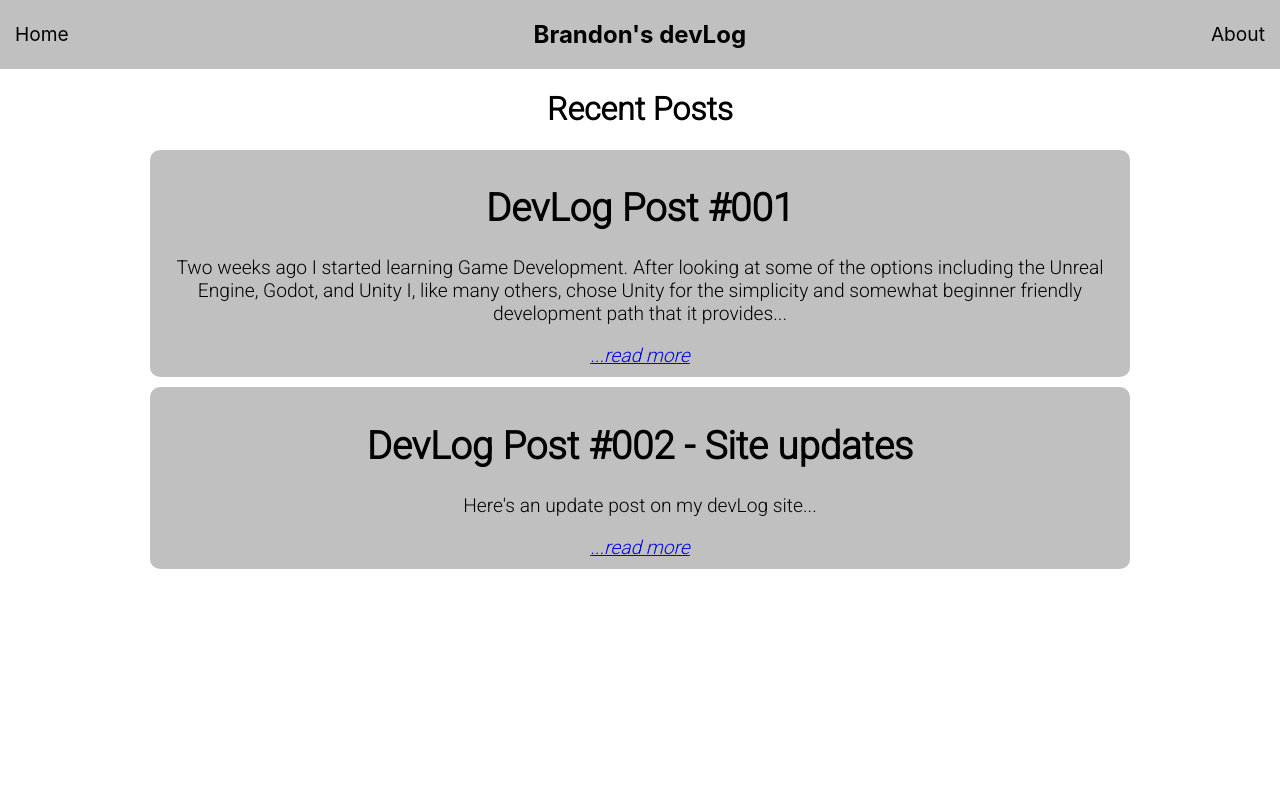
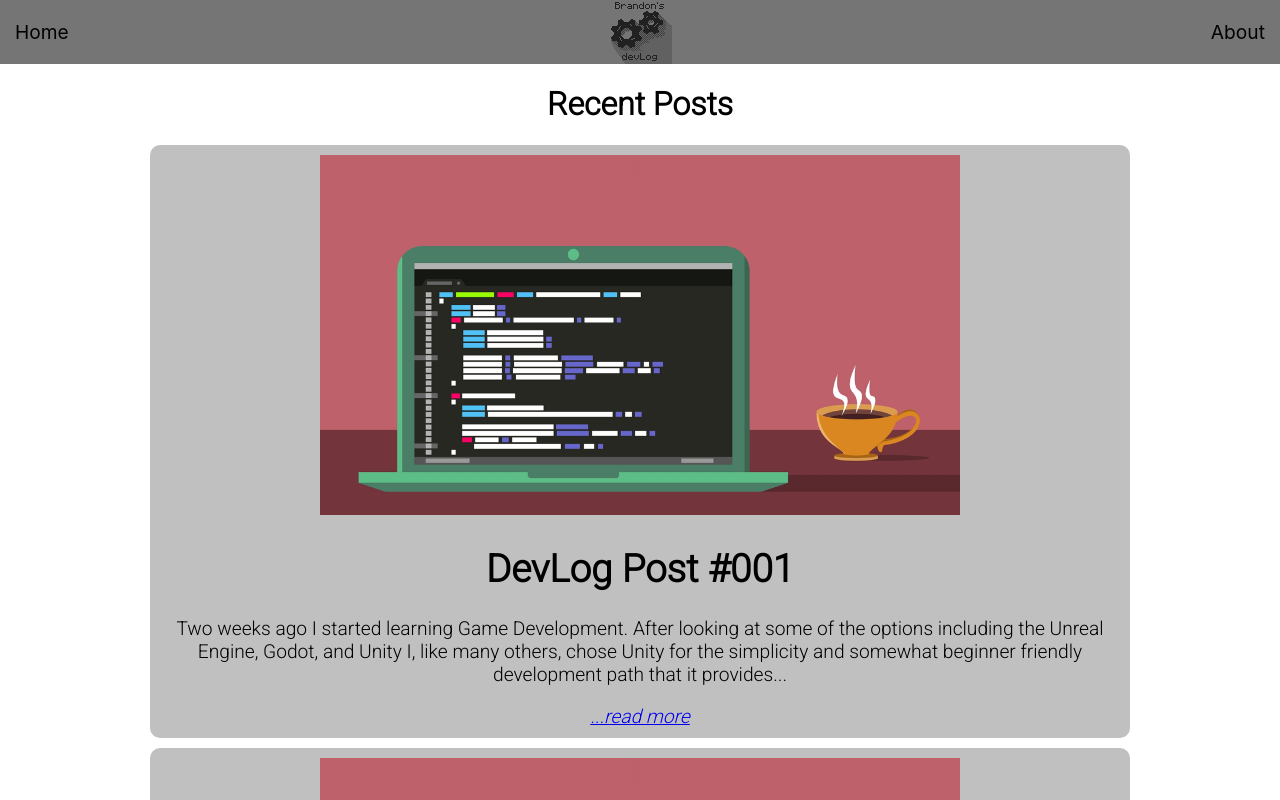
Before and after one commit to Brandon205/devlog-site, a React (Create React App) app: page / in a window 1280 px wide. Shown: the top 800 px of the page. Built offline with nearby package versions, Linux system fonts and the light colour scheme.

Commit message:
Added sample images

```diff
--- a/src/App.css
+++ b/src/App.css
@@ -14,7 +14,7 @@
   display: flex;
   justify-content: space-between;
   padding: 0 15px 0 15px;
-  background-color: #c0c0c0;
+  background-color: #757575;
 }
 
 .post-bkg {
@@ -32,6 +32,11 @@
   font-weight: lighter;
 }
 
+.snippet-img {
+  width: 50vw;
+  height: auto;
+}
+
 .read-more {
   font-style: italic;
   display: inline;
--- a/src/App.js
+++ b/src/App.js
@@ -3,6 +3,7 @@
 import Home from './Home';
 import About from './About';
 import Post from './Post';
+import logo from './assets/images/DevLog.png';
 import './App.css';
 
 export default function App() {
@@ -10,7 +11,7 @@
     <Router>
       <header className="header">
         <Link to="/" className="header-link">Home</Link>
-        <h2>Brandon's devLog</h2>
+        <img src={logo} alt="logo" />
         <Link to="/about" className="header-link">About</Link>
       </header>
       <Route exact path="/" component={Home} />
--- a/src/Posts.js
+++ b/src/Posts.js
@@ -1,5 +1,6 @@
 import React from 'react';
 import {Link} from 'react-router-dom';
+import defaultImage from './assets/images/defaultImage.png';
 import * as data from './assets/posts.json';
 
 export default function Posts() {
@@ -7,6 +8,7 @@
     if (data.posts.length > 0) {
         content = data.posts.map((post, id) =>
             <div className="post-bkg" key={id}>
+                <img src={defaultImage} alt="image of code" className="snippet-img" />
                 <h1>{post.postName}</h1>
                 <p>{post.snippet + ".."}</p>
                 <Link to={"/post?" + post.postId} className="read-more">...read more</Link>
```
Also changed, not shown: src/assets/images/DevLog.png (added), src/assets/images/defaultImage.png (added).
